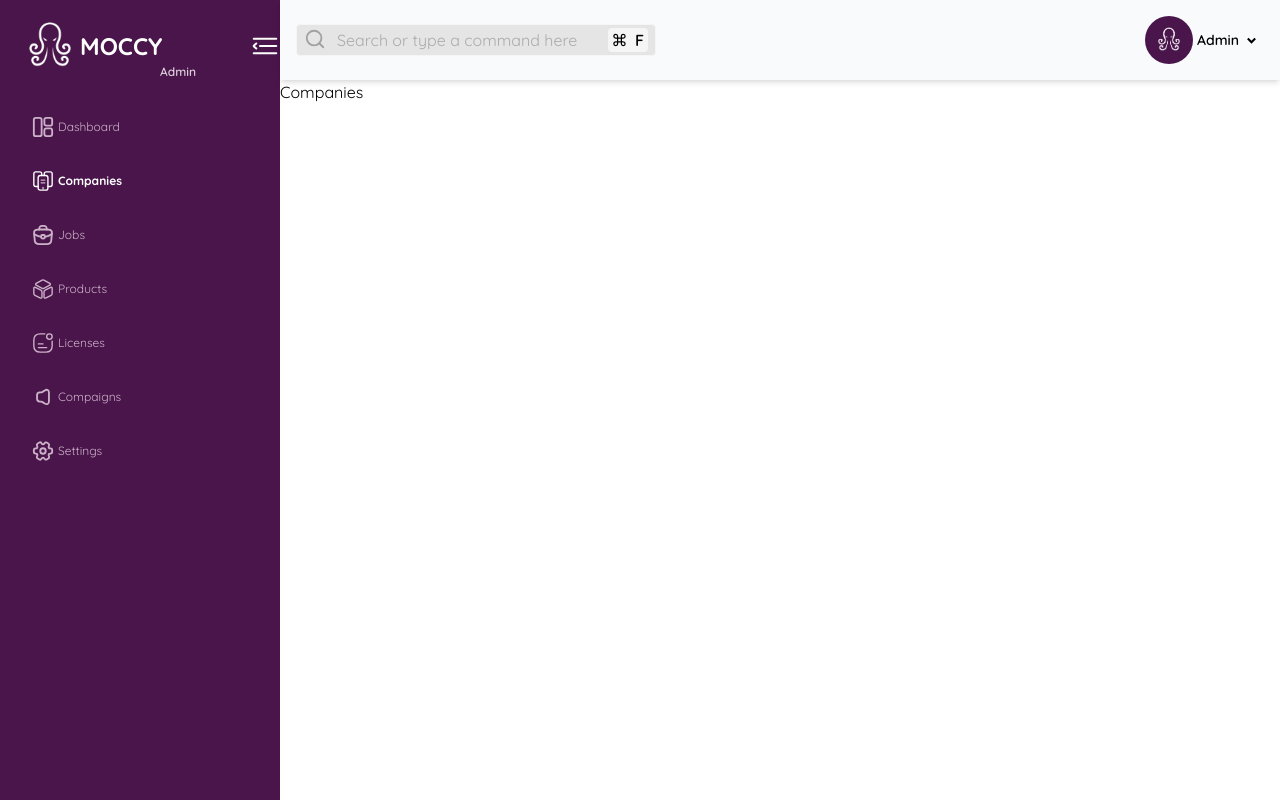
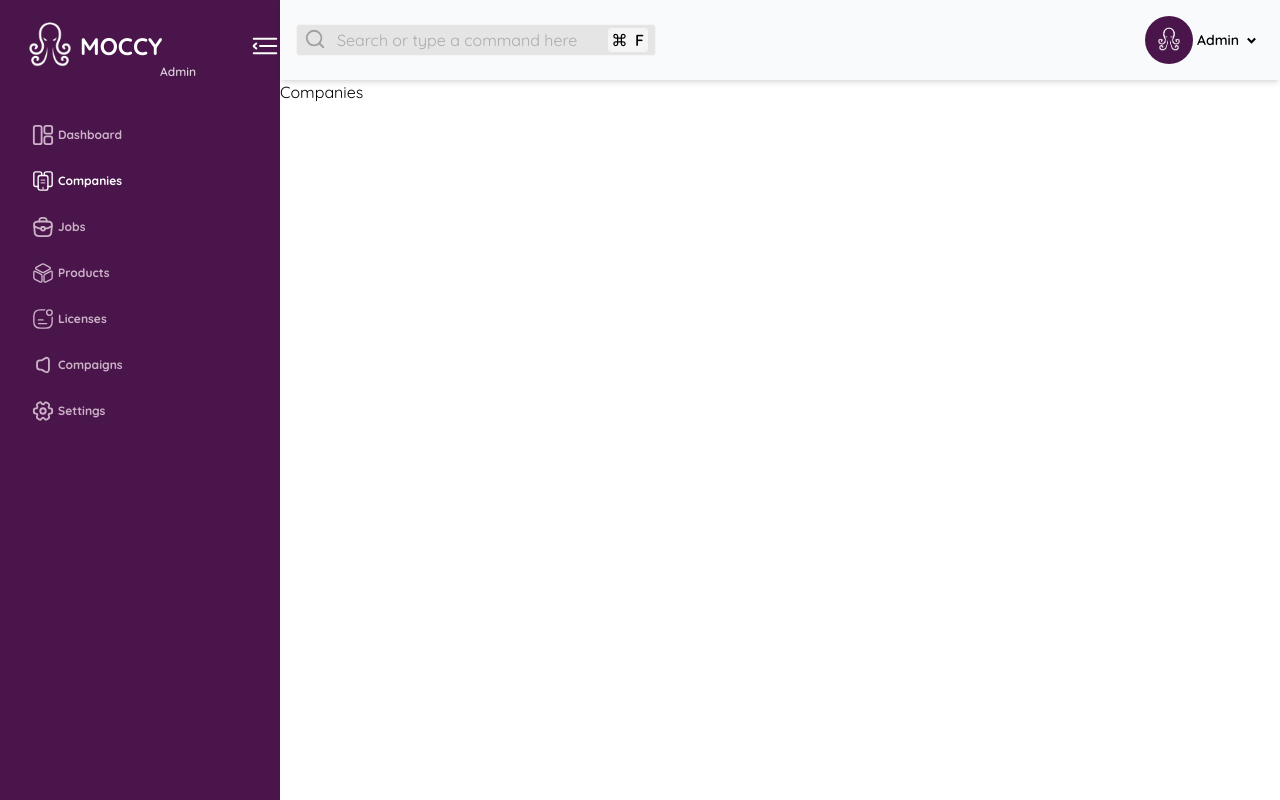
Before and after one commit to Khafsa-ijaz/moccy, a React (Vite) app: page /companies in a window 1280 px wide. Built offline with nearby package versions, Linux system fonts and the light colour scheme.

Commit message:
tthursday

```diff
--- a/src/components/layouts/SideBar.tsx
+++ b/src/components/layouts/SideBar.tsx
@@ -7,16 +7,16 @@ export function SideBar() {
     const { menu } = Usenav();
 
     return (
-        <div className="inline-flex justify-center items-center pt-6 pl-8">
+        <div className="inline-flex justify-center items-center pt-8 pl-8">
             <div >
-                <ul  className={`${menu?"flex flex-col gap-8 items-start text-white font-[Quicksand]":"items-center flex flex-col gap-6  text-white font-[Quicksand] font-medium"}`}>
-                    <li><NavLink to="/" end className={({ isActive }) => `${isActive ? "font-bold text-2xl" : " text-[#CCB2C8] hover:font-bold"} flex gap-1 justify-center items-center cursor-pointer hover:font-bold group  `}><Icon name="dashboard" className="w-5 h-5" /><span className={`${menu ? "text-xs" : "hidden"}`}>Dashboard</span></NavLink></li>
-                    <li><NavLink to="/companies" className={({ isActive }) => `${isActive ? "font-bold text-2xl" : "hover:font-bold text-[#CCB2C8] "} flex gap-1 justify-center items-center cursor-pointer hover:font-bold group`}><Icon name="companies" className="w-3 h-3" /><span className={`${menu ? "text-xs" : "hidden"}`}>Companies</span></NavLink></li>
-                    <li><NavLink to="/jobs" className={({ isActive }) => `${isActive ? "font-bold text-2xl" : "hover:font-bold text-[#CCB2C8] "} flex gap-1 justify-center items-center cursor-pointer hover:font-bold group`}><Icon name="jobs" className="w-3 h-3" /><span className={`${menu ? "text-xs" : "hidden"}`}>Jobs</span></NavLink></li>
-                    <li><NavLink to="/products" className={({ isActive }) => `${isActive ? "font-bold text-2xl" : "hover:font-bold text-[#CCB2C8] "} flex gap-1 justify-center items-center cursor-pointer hover:font-bold group`}><Icon name="products" className="w-3 h-3" /><span className={`${menu ? "text-xs" : "hidden"}`}>Products</span></NavLink></li>
-                    <li><NavLink to="/licenses" className={({ isActive }) => `${isActive ? "font-bold text-2xl" : "hover:font-bold text-[#CCB2C8] "} flex gap-1 justify-center items-center cursor-pointer hover:font-bold group`}><Icon name="licenses" className="w-3 h-3" /><span className={`${menu ? "text-xs" : "hidden"}`}>Licenses</span></NavLink></li>
-                    <li><NavLink to="/compaign" className={({ isActive }) => `${isActive ? "font-bold text-2xl" : "hover:font-bold text-[#CCB2C8] "} flex gap-1 justify-center items-center cursor-pointer hover:font-bold group`}><Icon name="compaign" className="w-3 h-3" /><span className={`${menu ? "text-xs" : "hidden"}`}>Compaigns</span></NavLink></li>
-                    <li><NavLink to="/setting" className={({ isActive }) => `${isActive ? "font-bold text-2xl" : "hover:font-bold text-[#CCB2C8] "} flex gap-1 justify-center items-center cursor-pointer hover:font-bold group`}><Icon name="setting" className="w-3 h-3" /><span className={`${menu ? "text-xs" : "hidden"}`}>Settings</span></NavLink></li>
+                <ul  className={`${menu?"flex flex-col gap-6 items-start text-white font-[Quicksand]":"items-center flex flex-col gap-6  text-white font-[Quicksand] font-medium"}`}>
+                    <li><NavLink to="/" end className={({ isActive }) => `${isActive ? "font-bold text-2xl" : " text-[#CCB2C8] hover:font-bold"} flex gap-1 justify-center items-center cursor-pointer hover:font-bold group  `}><Icon name="dashboard" className="w-5 h-5" /><span className={`${menu ? "text-xs font-bold" : "hidden"}`}>Dashboard</span></NavLink></li>
+                    <li><NavLink to="/companies" className={({ isActive }) => `${isActive ? "font-bold text-2xl" : "hover:font-bold text-[#CCB2C8] "} flex gap-1 justify-center items-center cursor-pointer hover:font-bold group`}><Icon name="companies" className="w-3 h-3" /><span className={`${menu ? "text-xs font-bold" : "hidden"}`}>Companies</span></NavLink></li>
+                    <li><NavLink to="/jobs" className={({ isActive }) => `${isActive ? "font-bold text-2xl" : "hover:font-bold text-[#CCB2C8] "} flex gap-1 justify-center items-center cursor-pointer hover:font-bold group`}><Icon name="jobs" className="w-3 h-3" /><span className={`${menu ? "text-xs font-bold " : "hidden"}`}>Jobs</span></NavLink></li>
+                    <li><NavLink to="/products" className={({ isActive }) => `${isActive ? "font-bold text-2xl" : "hover:font-bold text-[#CCB2C8] "} flex gap-1 justify-center items-center cursor-pointer hover:font-bold group`}><Icon name="products" className="w-3 h-3" /><span className={`${menu ? "text-xs font-bold" : "hidden"}`}>Products</span></NavLink></li>
+                    <li><NavLink to="/licenses" className={({ isActive }) => `${isActive ? "font-bold text-2xl" : "hover:font-bold text-[#CCB2C8] "} flex gap-1 justify-center items-center cursor-pointer hover:font-bold group`}><Icon name="licenses" className="w-3 h-3" /><span className={`${menu ? "text-xs font-bold" : "hidden"}`}>Licenses</span></NavLink></li>
+                    <li><NavLink to="/compaign" className={({ isActive }) => `${isActive ? "font-bold text-2xl" : "hover:font-bold text-[#CCB2C8] "} flex gap-1 justify-center items-center cursor-pointer hover:font-bold group`}><Icon name="compaign" className="w-3 h-3" /><span className={`${menu ? "text-xs font-bold" : "hidden"}`}>Compaigns</span></NavLink></li>
+                    <li><NavLink to="/setting" className={({ isActive }) => `${isActive ? "font-bold text-2xl" : "hover:font-bold text-[#CCB2C8] "} flex gap-1 justify-center items-center cursor-pointer hover:font-bold group`}><Icon name="setting" className="w-3 h-3" /><span className={`${menu ? "text-xs font-bold" : "hidden"}`}>Settings</span></NavLink></li>
 
 
                 </ul>
```
